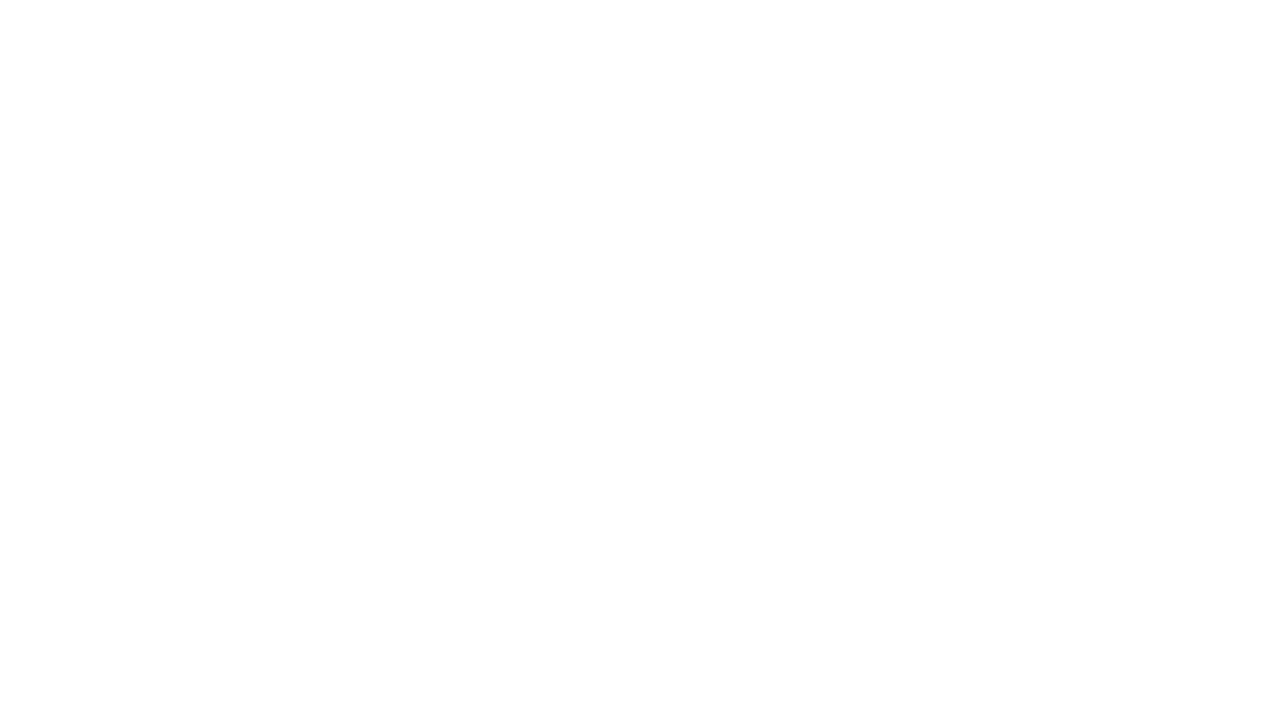
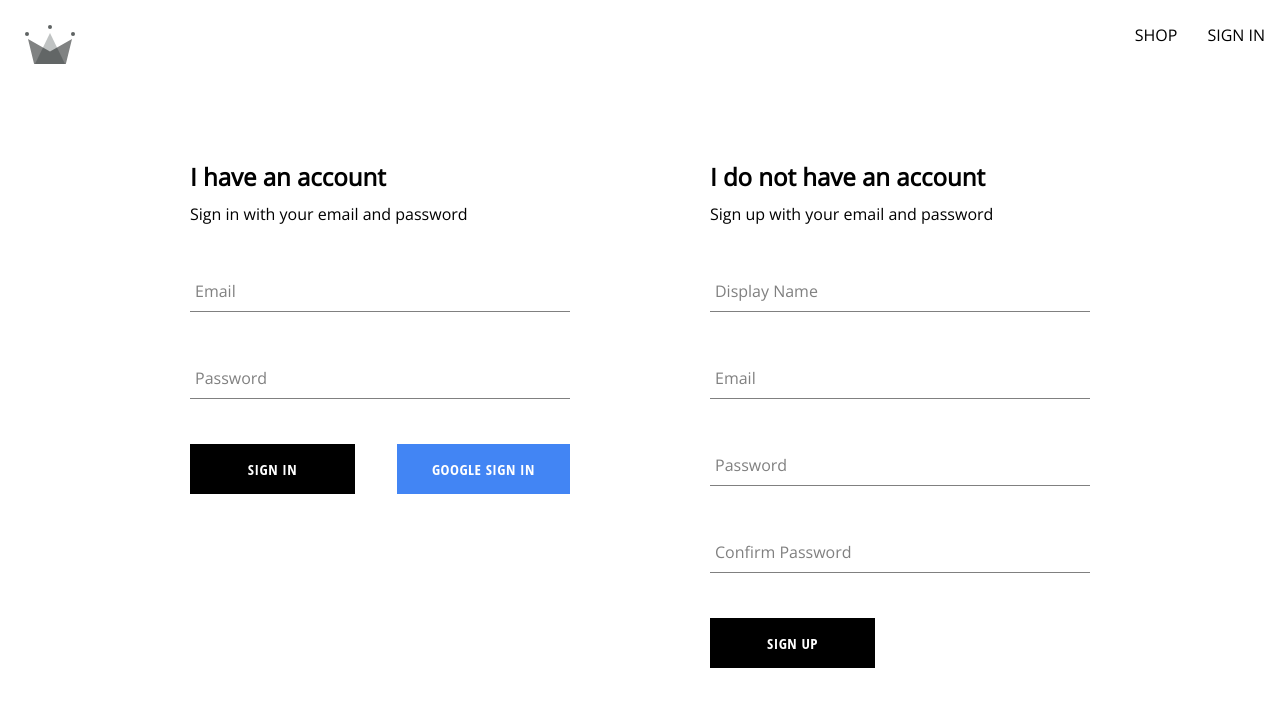
Before and after one commit to WoutervanderLaan/Homies-Webshop, a React (Create React App) app: page /auth in a window 1280 px wide. Before the commit this address had no page. Shown: the top 706 px of the page. Built offline with nearby package versions, Linux system fonts and the light colour scheme.

Commit message:
created authentication through sign in and sign up page

```diff
--- a/src/App.js
+++ b/src/App.js
@@ -2,7 +2,7 @@
 
 import Home from "./routes/home/home.component";
 import Navigation from "./routes/navigation/navigation.component";
-import SignIn from "./routes/sign-in/sign-in.component";
+import Authentication from "./routes/authentication/authentication.component";
 
 const Shop = () => {
   return <h1>Hi I am a Shop</h1>;
@@ -14,7 +14,7 @@
       <Route path="/" element={<Navigation />}>
         <Route index element={<Home />} />
         <Route path="shop" element={<Shop />} />
-        <Route path="sign-in" element={<SignIn />} />
+        <Route path="auth" element={<Authentication />} />
       </Route>
     </Routes>
   );
--- a/src/components/button/button.styles.scss
+++ b/src/components/button/button.styles.scss
@@ -9,7 +9,7 @@
   background-color: black;
   color: white;
   text-transform: uppercase;
-  font-family: 'Open Sans Condensed';
+  font-family: "Open Sans Condensed";
   font-weight: bolder;
   border: none;
   cursor: pointer;
--- /dev/null
+++ b/src/components/sign-in-form/sign-in-form.component.jsx
@@ -0,0 +1,84 @@
+import { useState } from "react";
+import {
+  signInWithGooglePopup,
+  createUserDocumentFromAuth,
+  SignInAuthUserWithEmailAndPassword,
+} from "../../utils/firebase/firebase.utils";
+
+import Button from "../../components/button/button.component";
+import FormInput from "../../components/form-input/form-input.compenent";
+
+import "./sign-in-form.styles.scss";
+
+const defaultFormValues = {
+  email: "",
+  password: "",
+};
+
+const SignInForm = () => {
+  const [formFields, setFormField] = useState(defaultFormValues);
+  const { password, email } = formFields;
+
+  const signInWIthGoogle = async () => {
+    try {
+      const { user } = await signInWithGooglePopup();
+      await createUserDocumentFromAuth(user);
+    } catch (err) {
+      console.log(err);
+    }
+  };
+
+  const handleSubmit = async (e) => {
+    e.preventDefault();
+
+    try {
+      const { user } = await SignInAuthUserWithEmailAndPassword(
+        email,
+        password
+      );
+
+      console.log(user);
+      setFormField(defaultFormValues);
+    } catch (err) {
+      alert(`Error: ${err.message}`);
+    }
+  };
+
+  const handleChange = (e) => {
+    const { name, value } = e.target;
+    setFormField({ ...formFields, [name]: value });
+  };
+
+  return (
+    <div className="sign-up-container">
+      <h2>I have an account</h2>
+      <span>Sign in with your email and password</span>
+      <form onSubmit={handleSubmit}>
+        <FormInput
+          label="Email"
+          type="email"
+          required
+          onChange={handleChange}
+          name="email"
+          value={email}
+        />
+        <FormInput
+          label="Password"
+          type="password"
+          required
+          onChange={handleChange}
+          name="password"
+          value={password}
+        />
+        <div className="buttons-container">
+          <Button type="submit">Sign in</Button>
+          <Button type="button" buttonType="google" onClick={signInWIthGoogle}>
+            Google sign in
+          </Button>
+        </div>
+      </form>
+    </div>
+  );
+};
+
+export default SignInForm;
--- /dev/null
+++ b/src/components/sign-in-form/sign-in-form.styles.scss
@@ -0,0 +1,14 @@
+.sign-up-container {
+  display: flex;
+  flex-direction: column;
+  width: 380px;
+
+  h2 {
+    margin: 10px 0;
+  }
+
+  .buttons-container {
+    display: flex;
+    justify-content: space-between;
+  }
+}
--- a/src/components/sign-up-form/sign-up-form.component.jsx
+++ b/src/components/sign-up-form/sign-up-form.component.jsx
@@ -33,7 +33,7 @@
       );
       console.log(user);
 
-      const userDocRef = await createUserDocumentFromAuth(user, {
+      await createUserDocumentFromAuth(user, {
         displayName,
       });
 
@@ -51,7 +51,7 @@
 
   return (
     <div className="sign-up-container">
-      <h2>Don't have an account?</h2>
+      <h2>I do not have an account</h2>
       <span>Sign up with your email and password</span>
       <form onSubmit={handleSubmit}>
         <FormInput
--- a/src/routes/sign-in/sign-in.component.jsx
+++ b/src/routes/authentication/authentication.component.jsx
@@ -1,30 +1,18 @@
-import {
-  signInWithGooglePopup,
-  createUserDocumentFromAuth,
-} from "../../utils/firebase/firebase.utils";
+import SignUpForm from "../../components/sign-up-form/sign-up-form.component";
+import SignInForm from "../../components/sign-in-form/sign-in-form.component";
 
-import SignUpForm from "../../components/sign-up-form/sign-up-form.component";
+import "./authentication.styles.scss";
 
-const SignIn = () => {
-  const logGoogleUser = async () => {
-    try {
-      const { user } = await signInWithGooglePopup();
-      const userDocRef = await createUserDocumentFromAuth(user);
-    } catch (err) {
-      console.log(err);
-    }
-  };
-
+const Authentication = () => {
   return (
-    <div>
-      <h1>Sign in Page</h1>
-      <button onClick={logGoogleUser}>Log in with Google Popup</button>
+    <div className="authentication-container">
+      <SignInForm />
       <SignUpForm />
     </div>
   );
 };
 
-export default SignIn;
+export default Authentication;
 
 ///////////////// Previous version incl. async in useEffect: /////////////////
 
--- /dev/null
+++ b/src/routes/authentication/authentication.styles.scss
@@ -0,0 +1,6 @@
+.authentication-container {
+  display: flex;
+  width: 900px;
+  justify-content: space-between;
+  margin: 80px auto;
+}
--- a/src/routes/navigation/navigation.component.jsx
+++ b/src/routes/navigation/navigation.component.jsx
@@ -16,7 +16,7 @@
           <Link className="nav-link" to="/shop">
             SHOP
           </Link>
-          <Link className="nav-link" to="/sign-in">
+          <Link className="nav-link" to="/auth">
             SIGN IN
           </Link>
         </div>
--- a/src/utils/firebase/firebase.utils.js
+++ b/src/utils/firebase/firebase.utils.js
@@ -5,6 +5,7 @@
   signInWithPopup,
   GoogleAuthProvider,
   createUserWithEmailAndPassword,
+  signInWithEmailAndPassword,
 } from "firebase/auth";
 import { getFirestore, doc, getDoc, setDoc } from "firebase/firestore";
 
@@ -74,3 +75,9 @@
 
   return await createUserWithEmailAndPassword(auth, email, password);
 };
+
+export const SignInAuthUserWithEmailAndPassword = async (email, password) => {
+  if (!email || !password) return;
+
+  return await signInWithEmailAndPassword(auth, email, password);
+};
```
